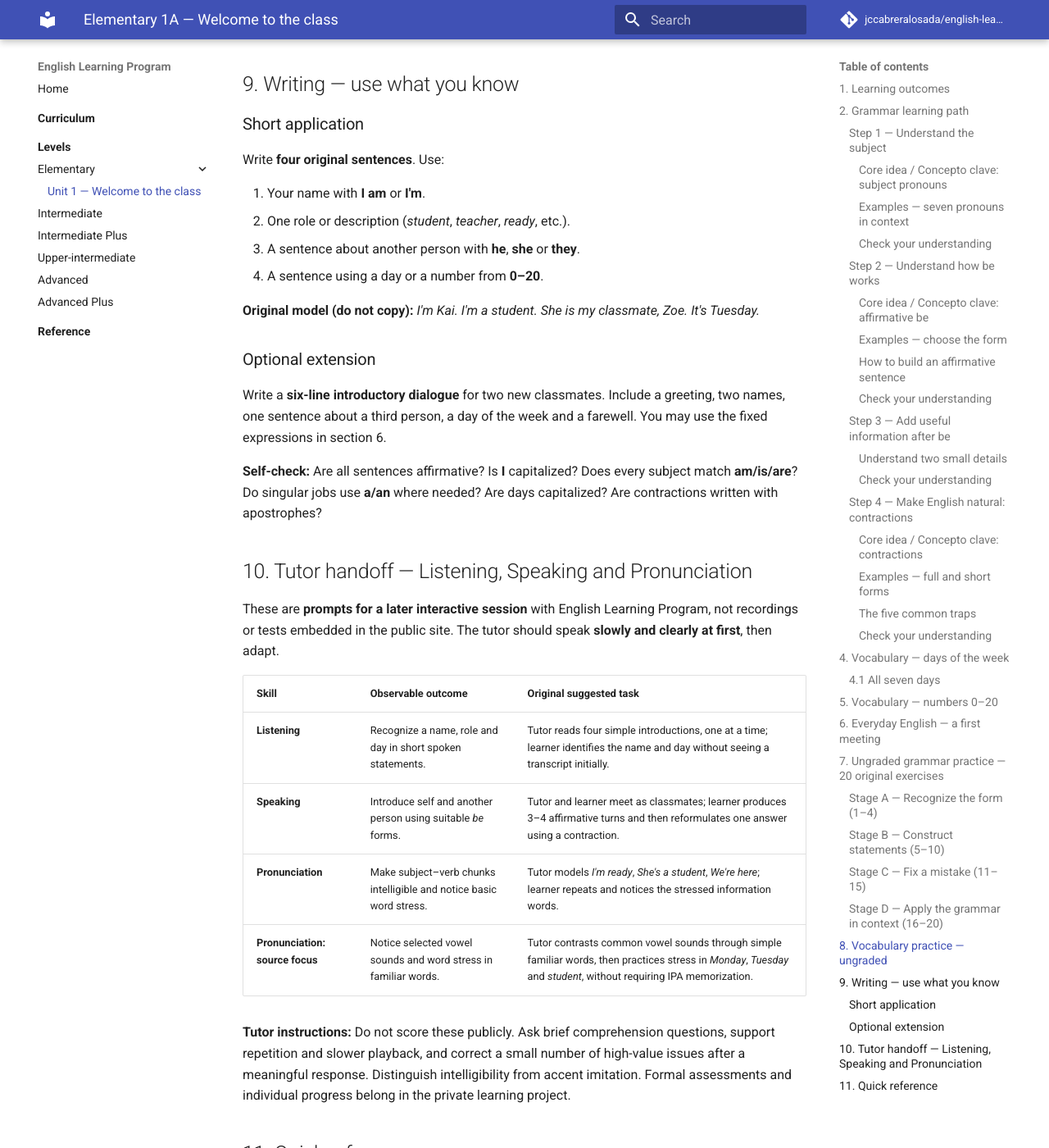
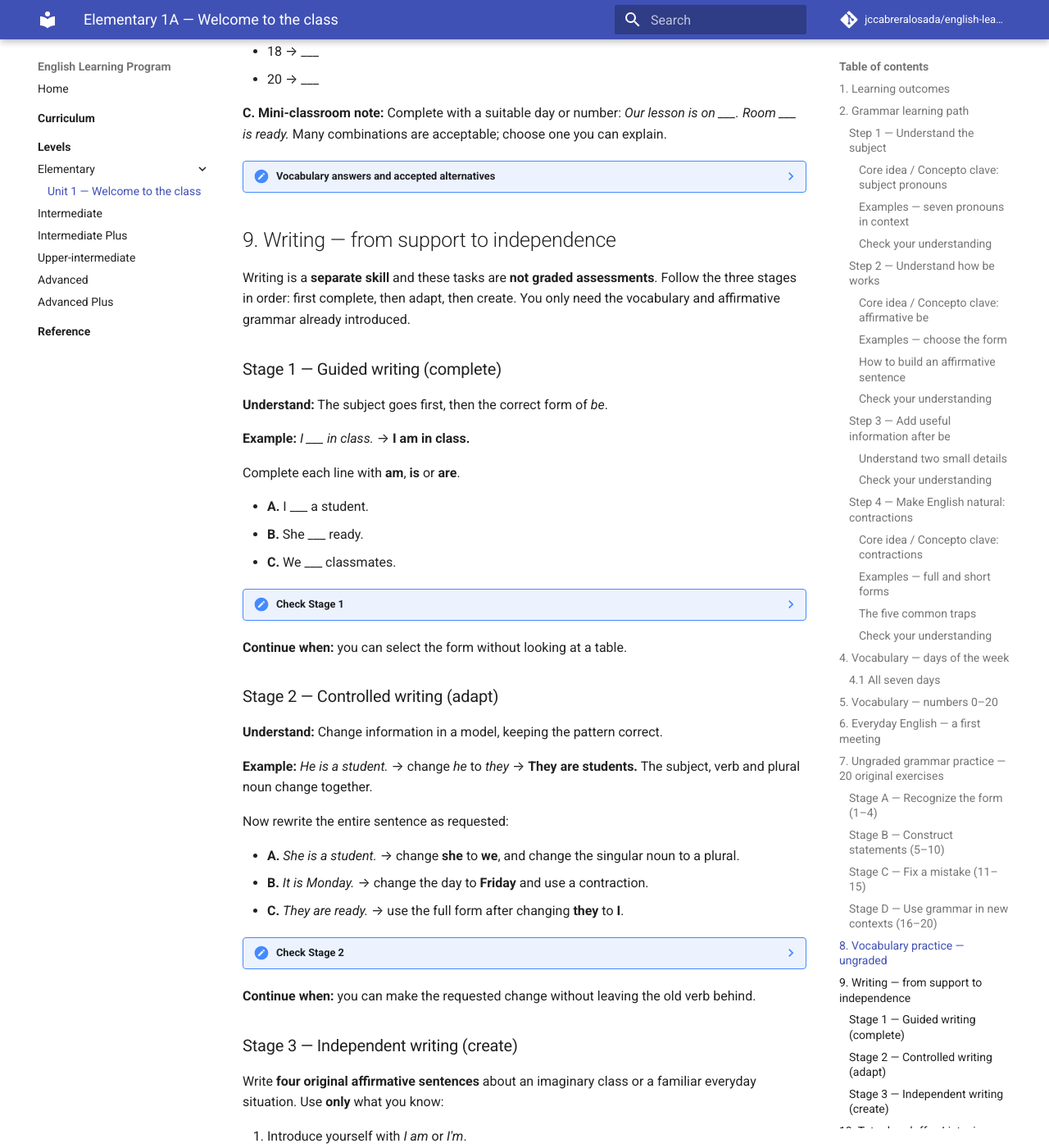
Before and after one commit to jccabreralosada/english-learning-course, an MkDocs documentation site: the page built from docs/elementary/unit_01/lesson_a.md, in a window 1280 px wide and 1400 px high, scrolled down 10738 px. Shown: the whole window at 82% size. Built offline with MkDocs 1.6.1 and Material for MkDocs 9.7.7, drawn with Linux system fonts in a browser that asks for light colours; comment, search, counter and statistics services are not loaded; some of the changed text lies outside the part shown.

Commit message:
refactor(elementary): contextualize tasks 16-20 and scaffold writing and oral tutor handoff

```diff
--- a/docs/elementary/unit_01/lesson_a.md
+++ b/docs/elementary/unit_01/lesson_a.md
@@ -24,7 +24,7 @@ review_tags:
 This is an **original self-study lesson**, aligned with the topic sequence of *English File Elementary, Fourth Edition*. The book's index identifies **affirmative _be_ + subject pronouns**, **days of the week**, **numbers 0–20**, and **vowel sounds / word stress** for 1A. The explanations, contexts, practice and diagram below are created for our program; they are **not** reproduced from the book.
 
 !!! info "Your route through this lesson"
-    **Grammar → Vocabulary → Everyday English → Practice → Writing → Tutor activities → Quick reference.** Listening, Speaking and Pronunciation practice takes place interactively with English Learning Program; the public exercises below are **ungraded**.
+    **Grammar (four short steps with checks) → Vocabulary → Everyday English → Practice → Guided/Controlled/Independent Writing → Tutor activities → Quick reference.** Listening, Speaking and Pronunciation practice takes place interactively with English Learning Program; the public exercises below are **ungraded**.
 
 ## 1. Learning outcomes
 
@@ -331,43 +331,44 @@ Rewrite the **whole sentence** correctly. Each one contains **one** grammar mist
 14. *It are Wednesday.*
 15. *She is a engineer.*
 
-### Stage D — Apply the grammar in context (16–20)
+### Stage D — Use grammar in new contexts (16–20)
 
-16. Rewrite using a contraction: **I am in class.**
-17. Rewrite using a contraction: **They are classmates.**
-18. Replace **Nora** with the suitable subject pronoun: **Nora is a student.**
-19. Replace **Nora and I** with the suitable subject pronoun: **Nora and I are ready.**
-20. Complete the introduction with the correct **pronoun + form of be**: “This is my friend Lina. ___ ___ a student.”
+For **16–20**, read each new situation carefully. Each task combines at least two ideas from this lesson. **Do not use negatives or questions.** Follow the specific instruction for each item.
+
+16. **A new student arrives.** Complete the two-sentence introduction with the correct **subject + full form of *be***: "Hello. ___ ___ Maya. I am a student." (You are Maya.)
+17. **Two classmates are in Room 8.** Replace *Omar and Lina* with a pronoun and **rewrite the whole sentence using a contraction**: "Omar and Lina are in Room eight."
+18. **A calendar notice.** Correct **both** mistakes in this line and write the complete sentence: "*it are monday.*"
+19. **A technology club introduction.** Arrange the words and choose **a/an**: *(engineer / an / is / Sofia)*. Write one complete sentence.
+20. **A small group introduces itself.** Complete **both** statements using the correct form of *be*. Then contract the **second** statement: "I ___ Alex. Maya and I ___ students."
 
 ??? note "Answer key and explanations — open after attempting the exercises"
 
-    | # | Answer | Why it works |
+    | # | Expected answer | Why it works |
     |---:|---|---|
-    | 1 | **am** | **I** always takes **am** in present affirmative *be*. |
+    | 1 | **am** | **I** takes **am**. |
     | 2 | **is** | **He** takes **is**. |
-    | 3 | **are** | **You** takes **are**, for one or more people. |
+    | 3 | **are** | **You** takes **are**, even when one person is addressed. |
     | 4 | **are** | **They** takes **are**. |
-    | 5 | **She is a teacher.** | **She + is**; the singular job needs **a**. |
-    | 6 | **We are ready.** | **We + are**; *ready* is an adjective. |
-    | 7 | **It is Thursday.** | Use **it** for the day; capitalize **Thursday**. |
-    | 8 | **I am a beginner.** | **I + am**; the singular noun takes **a**. |
-    | 9 | **You are in my group.** | **You + are** and a place phrase. |
-    | 10 | **Leo and Sara are classmates.** | Two people form a plural subject, so use **are**. |
-    | 11 | **He is at school.** | **He** needs **is**, not **are**. |
-    | 12 | **I am a student.** | Add the required subject **I**. Other suitable subjects are possible only if more context is provided; here the implied self-introduction is **I**. |
-    | 13 | **They are happy.** | **They** takes **are**; *happy* does not change. |
-    | 14 | **It is Wednesday.** | **It** takes **is**, and the day stays capitalized. |
-    | 15 | **She is an engineer.** | **Engineer** begins with a vowel sound, so **an** is natural. |
-    | 16 | **I'm in class.** | **I am → I'm**; the apostrophe marks the omitted letter. |
-    | 17 | **They're classmates.** | **They are → they're**, not *their*. |
-    | 18 | **She is a student.** | Here **Nora** is a female person, so **she** is the expected pronoun. |
-    | 19 | **We are ready.** | **Nora and I** includes the speaker and another person: **we**. |
-    | 20 | **She is** | **Lina** is introduced as a female person; **she + is**. **She's** is a natural contracted alternative if the task permits one written word. |
+    | 5 | **She is a teacher.** | **She + is**; the singular job has **a**. |
+    | 6 | **We are ready.** | **We + are**; adjectives do not change for plural subjects. |
+    | 7 | **It is Thursday.** | **It + is** for a day; capitalize the day. |
+    | 8 | **I am a beginner.** | **I + am**, with **a** before the singular job/role noun. |
+    | 9 | **You are in my group.** | **You + are**, followed by a place phrase. |
+    | 10 | **Leo and Sara are classmates.** | Two people = a plural subject, so **are**. |
+    | 11 | **He is at school.** | **He** cannot take **are** here. |
+    | 12 | **I am a student.** | In a self-introduction, a subject (**I**) is required. |
+    | 13 | **They are happy.** | The plural subject needs **are**. |
+    | 14 | **It is Wednesday.** | **It + is**; **Wednesday** is a capitalized day. |
+    | 15 | **She is an engineer.** | **An** comes before the vowel sound at the start of *engineer*. |
+    | 16 | **I am Maya.** | The speaker introduces herself, so the subject is **I** and its full form is **am**. |
+    | 17 | **They're in Room eight.** | The two named people become **they**; **they are → they're**. |
+    | 18 | **It is Monday.** | **It** takes **is**; the sentence and the day begin with capital letters. |
+    | 19 | **Sofia is an engineer.** | Name first, then **is**; **an** goes before *engineer*. |
+    | 20 | **I am Alex. We're students.** | **I → am**; **Maya and I → we → are → we're**. |
 
-    **Accepted alternatives:** For items **5–9**, contractions are natural in speech and ordinary writing (*She's a teacher*, *We're ready*, *It's Thursday*, *I'm a beginner*, *You're in my group*). The instructions request full forms only to practise the underlying pattern. For **10**, *Leo and Sara are classmates* is the target; **They're classmates** communicates the idea but does not retain the names requested. For **20**, *She's a student* is equally grammatical but uses the contraction rather than the two blanks.
+    **Accepted alternatives and task boundaries:** In 5–9, contractions (for example, *She's a teacher*) are natural, but the **full form is requested** for construction practice. In 10, *They're classmates* is grammatically possible but does not follow the instruction to use the given words. In 16, *I'm Maya* is a natural sentence, but the prompt requests the full form. In 17, *They are in Room eight* is correct English but does not satisfy the **contraction** instruction. In 18, *It's Monday* is correct English, but the target is a direct correction without requiring a contraction; both can be accepted if punctuation and capitalization are correct. In 19, *Sofia's an engineer* is natural but the prompt asks you to arrange the **given words**. In 20, *I am Alex. We are students* is correct English, but the second sentence must be contracted.
 
-    **Diagnostic note:** When an answer is wrong, identify whether the problem concerns **the pronoun**, **the form of *be***, or **an article**. Then create a new original sentence rather than memorizing the correction.
-
+    **Reflect:** Did your error concern (1) the subject, (2) **am/is/are**, (3) a contraction, (4) word order, (5) **a/an**, or (6) capitalization? Write one fresh example to practise that specific point.
 
 ## 8. Vocabulary practice — ungraded
 
@@ -397,37 +398,111 @@ These do **not** count toward the 20 grammar exercises.
     **C:** Example: *Our lesson is on Wednesday. Room seven is ready.* Any correctly spelled day and any number appropriate to the context are valid; use a capital letter for the day.
 
 
-## 9. Writing — use what you know
+## 9. Writing — from support to independence
 
-### Short application
+Writing is a **separate skill** and these tasks are **not graded assessments**. Follow the three stages in order: first complete, then adapt, then create. You only need the vocabulary and affirmative grammar already introduced.
 
-Write **four original sentences**. Use:
+### Stage 1 — Guided writing (complete)
 
-1. Your name with **I am** or **I'm**.
-2. One role or description (*student*, *teacher*, *ready*, etc.).
-3. A sentence about another person with **he**, **she** or **they**.
-4. A sentence using a day or a number from **0–20**.
+**Understand:** The subject goes first, then the correct form of *be*.
 
-**Original model (do not copy):** *I'm Kai. I'm a student. She is my classmate, Zoe. It's Tuesday.*
+**Example:** *I ___ in class.* → **I am in class.**
 
-### Optional extension
+Complete each line with **am**, **is** or **are**.
 
-Write a **six-line introductory dialogue** for two new classmates. Include a greeting, two names, one sentence about a third person, a day of the week and a farewell. You may use the fixed expressions in section 6.
+- **A.** I ___ a student.
+- **B.** She ___ ready.
+- **C.** We ___ classmates.
 
-**Self-check:** Are all sentences affirmative? Is **I** capitalized? Does every subject match **am/is/are**? Do singular jobs use **a/an** where needed? Are days capitalized? Are contractions written with apostrophes?
+??? note "Check Stage 1"
+
+    **A. am** (**I**); **B. is** (**she**); **C. are** (**we**). Keep the capital letter and period.
+
+**Continue when:** you can select the form without looking at a table.
+
+### Stage 2 — Controlled writing (adapt)
+
+**Understand:** Change information in a model, keeping the pattern correct.
+
+**Example:** *He is a student.* → change *he* to *they* → **They are students.** The subject, verb and plural noun change together.
+
+Now rewrite the entire sentence as requested:
+
+- **A.** *She is a student.* → change **she** to **we**, and change the singular noun to a plural.
+- **B.** *It is Monday.* → change the day to **Friday** and use a contraction.
+- **C.** *They are ready.* → use the full form after changing **they** to **I**.
+
+??? note "Check Stage 2"
+
+    **A. We are students.** The subject is plural, so **are** and **students** fit.
+    **B. It's Friday.** **It is** becomes **it's**; capitalize the day.
+    **C. I am ready.** Changing the subject to **I** changes the verb to **am**.
+
+**Continue when:** you can make the requested change without leaving the old verb behind.
+
+### Stage 3 — Independent writing (create)
+
+Write **four original affirmative sentences** about an imaginary class or a familiar everyday situation. Use **only** what you know:
+
+1. Introduce yourself with *I am* or *I'm*.
+2. Say something true or imaginary about a classmate using *he*, *she* or *they*.
+3. Say something about a group with *we* or *they*.
+4. Include a day of the week **or** a number between **0 and 20**.
+
+**Original model (use different information):** *I'm Eli. She's a student. We are classmates. It's Tuesday.*
+
+**Optional extension:** Create a short **six-line** dialogue between two classmates using greetings from section 6, at least two affirmative sentences with *be* and a day or number. Expressions like *Nice to meet you* are **fixed phrases for recognition and use**, not grammar you must analyse today.
+
+??? note "Self-check and valid writing examples"
+
+    Check all five points:
+
+    1. Every statement has a subject.
+    2. Each subject takes **am**, **is** or **are** correctly.
+    3. **I** and the days of the week are capitalized.
+    4. Singular job or role nouns take **a/an** when needed.
+    5. Each sentence ends with a period; contractions contain an apostrophe.
+
+    **Many different answers are correct.** One possible set: *I'm Sam. He is a student. We are in class. It's Thursday.* Names, days and numbers can vary. These are self-check examples, not official assessment answers.
 
 ## 10. Tutor handoff — Listening, Speaking and Pronunciation
 
-These are **prompts for a later interactive session** with English Learning Program, not recordings or tests embedded in the public site. The tutor should speak **slowly and clearly at first**, then adapt.
+This section is a **handoff for English Learning Program**, not a recorded or graded activity on this public page. Each activity has a concrete outcome, an accessible first step and a next step if comprehension improves.
 
-| Skill | Observable outcome | Original suggested task |
-|---|---|---|
-| **Listening** | Recognize a name, role and day in short spoken statements. | Tutor reads four simple introductions, one at a time; learner identifies the name and day without seeing a transcript initially. |
-| **Speaking** | Introduce self and another person using suitable *be* forms. | Tutor and learner meet as classmates; learner produces 3–4 affirmative turns and then reformulates one answer using a contraction. |
-| **Pronunciation** | Make subject–verb chunks intelligible and notice basic word stress. | Tutor models *I'm ready*, *She's a student*, *We're here*; learner repeats and notices the stressed information words. |
-| **Pronunciation: source focus** | Notice selected vowel sounds and word stress in familiar words. | Tutor contrasts common vowel sounds through simple familiar words, then practices stress in *Monday*, *Tuesday* and *student*, without requiring IPA memorization. |
+### Listening — hear short introductions
 
-**Tutor instructions:** Do not score these publicly. Ask brief comprehension questions, support repetition and slower playback, and correct a small number of high-value issues after a meaningful response. Distinguish intelligibility from accent imitation. Formal assessments and individual progress belong in the private learning project.
+**Outcome:** Identify a **name**, an affirmative *be* statement and a familiar **day or number** in a short spoken message.
+
+**Tutor sequence:**
+
+1. Read an original two-sentence message slowly, such as: *I'm Nina. It's Friday.* Do **not** display the transcript initially.
+2. Ask the learner to say the name and day. Accept the information before correcting minor spelling.
+3. Read two additional messages featuring **he/she/they** and numbers **0–20**. Use a little more natural speed only when meaning is clear.
+4. If the learner struggles, **repeat → slow down → rephrase with familiar vocabulary → offer concise Spanish support**, then retry a new message.
+
+### Speaking — introduce people
+
+**Outcome:** Produce at least **three intelligible affirmative turns** with the correct subject–verb pairing.
+
+**Tutor sequence:**
+
+1. Model *I'm Nina. I'm a student.* The learner creates a new introduction.
+2. Show or describe two imaginary classmates. The learner introduces them using **he**, **she** or **they** and **is/are**.
+3. Ask for the same meaning with **one full form and one contraction**: *She is ready* → *She's ready*.
+4. Practise the mini-dialogue expressions from section 6 as fixed chunks, without requiring questions or negatives.
+
+### Pronunciation — vowels and word stress
+
+**Outcome:** Make familiar short phrases understandable and notice **vowel contrasts** and **stressed syllables** without IPA memorization.
+
+**Tutor sequence:**
+
+1. Model two or three familiar words with simple contrasting vowels (for example, *sit* and *seat* as **listening-only** examples). Check whether the learner hears a difference; do not require technical phonetic labels.
+2. Model the stress in *MONday*, *TUESday* and *STUdent*. Ask the learner to repeat naturally and identify which syllable sounds stronger.
+3. Practise short affirmative sentences, such as *I'm READY* and *She's a STUdent*, paying attention to intelligibility, not accent imitation.
+4. Start slow, then approach natural rhythm gradually. If speech recognition reports uncertainty, do not treat that alone as evidence of a pronunciation error.
+
+**Across all three skills:** Use new utterances, not official test prompts. Give targeted feedback during **practice**; do not generate scores or pretend a formal assessment was completed. Private progress and assessment evidence belong only in English Learning Program.
 
 ## 11. Quick reference
 
```
